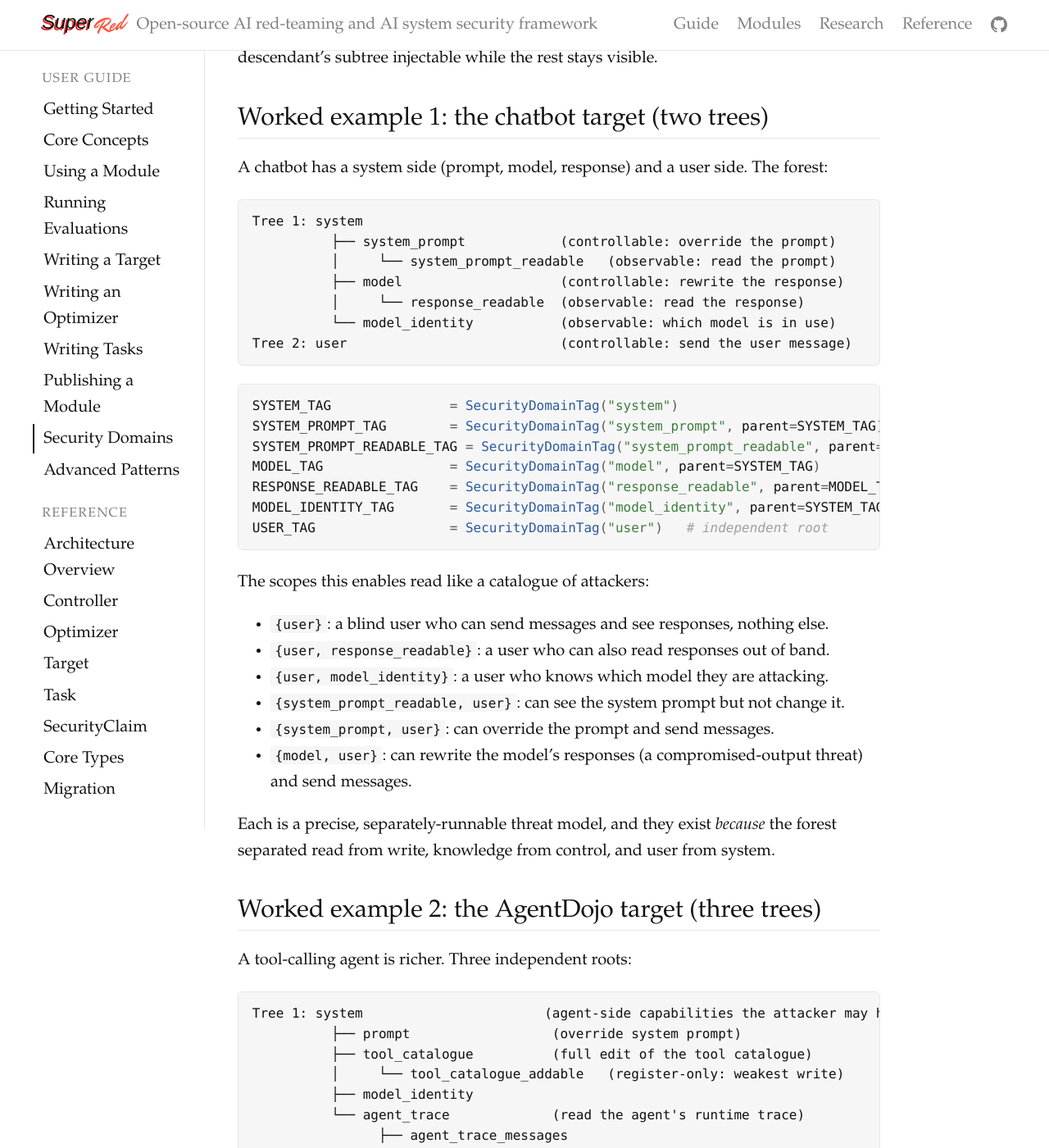
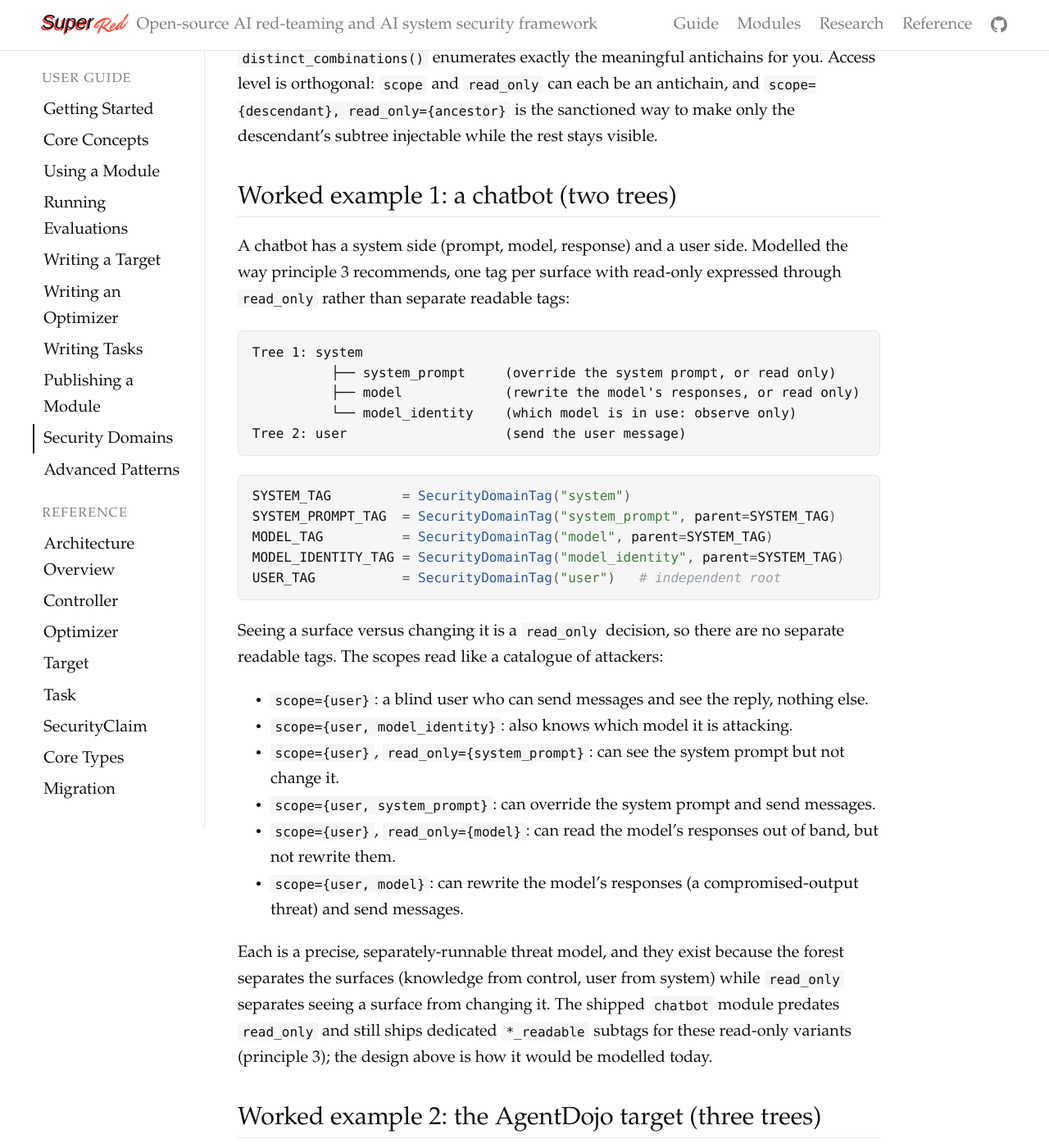
Before and after one commit to RoldSI/superred, a Jekyll site: the page built from docs/guide/security-domains.md, in a window 1280 px wide and 1400 px high, scrolled down 4400 px. Shown: the whole window at 82% size. Built offline with Jekyll 4.4.1, drawn with Linux system fonts in a browser that asks for light colours; some web fonts are replaced; some of the changed text lies outside the part shown.

Commit message:
docs: align Security Domains and sweep examples with the shipped code
Model the chatbot the recommended way (one tag per surface with read_only, no
*_readable tags) and correct the AgentDojo forest to the actual service/store
model (banking/workspace/slack/travel with a leaf per data store), replacing the
outdated 2x2 provenance grid and stale system-tree tags. Drive scope sweeps
through run_all, and use read_only for the crescendo attacker's response access.

````diff
--- a/docs/guide/security-domains.md
+++ b/docs/guide/security-domains.md
@@ -108,10 +108,10 @@
 
 **2. Make a child mean "a strictly weaker capability."** Parent-includes-child
 should encode capability subsumption: if holding A automatically gives you B,
-make B a child of A. In AgentDojo, `tool_catalogue` (full edit: replace,
-unregister, rewrite) includes `tool_catalogue_addable` (register-only, the
-weakest write). Granting the strong capability in a scope automatically grants
-the weak ones.
+make B a child of A. In AgentDojo, `tool_catalogue` is the parent write
+capability, and holding it automatically grants its three children
+`tool_catalogue_add`, `tool_catalogue_edit`, and `tool_catalogue_remove`.
+Granting the parent in a scope grants the weaker capabilities under it.
 
 **3. Read-only is a scope decision, not a tag.** Being able to change something
 implies being able to see it, so don't model "see only" as extra tags: declare
@@ -137,13 +137,16 @@
 `user` is its own root, separate from `system`. You combine them by putting both
 in a scope frozenset, never by making one a child of the other.
 
-**6. When the system ingests many data sources, classify them by provenance.**
-A tool-using agent reads content from many places with very different trust.
-AgentDojo's `tools` tree is a 2x2 grid: *who authored the content* (first party
-vs third party) crossed with *who stores it* (first-party vs third-party
-storage). This lets a realistic threat model grant only "third-party content in
-third-party storage" (the natural prompt-injection surface, e.g. an external
-email or a web page) while keeping the user's own first-party data off-limits.
+**6. When the system ingests many data sources, give each store its own leaf.**
+A tool-using agent reads from and writes to many stores of very different trust.
+Model the tool surface as a forest that mirrors the real systems: a grouping
+`tools` root, a node per service (AgentDojo has `banking`, `workspace`, `slack`,
+`travel`), and under each one leaf per separately-compromisable data store
+(`workspace_inbox`, `banking_bank_account`, and so on). Reading from a store and
+the agent action that mutates it share that store's leaf, so granting a service
+covers both. A realistic threat model can then grant just the store an external
+source actually reaches (say `workspace_inbox` for a poisoned email) while the
+rest stays off-limits.
 
 **7. A scope is an antichain.** Never put both a tag and one of its ancestors in
 the same `scope`: the ancestor already covers the descendant. The framework's
@@ -152,84 +155,101 @@
 `scope={descendant}, read_only={ancestor}` is the sanctioned way to make only the
 descendant's subtree injectable while the rest stays visible.
 
-## Worked example 1: the chatbot target (two trees)
+## Worked example 1: a chatbot (two trees)
 
-A chatbot has a system side (prompt, model, response) and a user side. The
-forest:
+A chatbot has a system side (prompt, model, response) and a user side. Modelled
+the way principle 3 recommends, one tag per surface with read-only expressed
+through `read_only` rather than separate readable tags:
 
 ```
 Tree 1: system
-          ├── system_prompt            (controllable: override the prompt)
-          │     └── system_prompt_readable   (observable: read the prompt)
-          ├── model                    (controllable: rewrite the response)
-          │     └── response_readable  (observable: read the response)
-          └── model_identity           (observable: which model is in use)
-Tree 2: user                           (controllable: send the user message)
+          ├── system_prompt     (override the system prompt, or read only)
+          ├── model             (rewrite the model's responses, or read only)
+          └── model_identity    (which model is in use: observe only)
+Tree 2: user                    (send the user message)
 ```
 
 ```python
-SYSTEM_TAG               = SecurityDomainTag("system")
-SYSTEM_PROMPT_TAG        = SecurityDomainTag("system_prompt", parent=SYSTEM_TAG)
-SYSTEM_PROMPT_READABLE_TAG = SecurityDomainTag("system_prompt_readable", parent=SYSTEM_PROMPT_TAG)
-MODEL_TAG                = SecurityDomainTag("model", parent=SYSTEM_TAG)
-RESPONSE_READABLE_TAG    = SecurityDomainTag("response_readable", parent=MODEL_TAG)
-MODEL_IDENTITY_TAG       = SecurityDomainTag("model_identity", parent=SYSTEM_TAG)
-USER_TAG                 = SecurityDomainTag("user")   # independent root
+SYSTEM_TAG         = SecurityDomainTag("system")
+SYSTEM_PROMPT_TAG  = SecurityDomainTag("system_prompt", parent=SYSTEM_TAG)
+MODEL_TAG          = SecurityDomainTag("model", parent=SYSTEM_TAG)
+MODEL_IDENTITY_TAG = SecurityDomainTag("model_identity", parent=SYSTEM_TAG)
+USER_TAG           = SecurityDomainTag("user")   # independent root
 ```
 
-The scopes this enables read like a catalogue of attackers:
+Seeing a surface versus changing it is a `read_only` decision, so there are no
+separate readable tags. The scopes read like a catalogue of attackers:
 
-- `{user}`: a blind user who can send messages and see responses, nothing else.
-- `{user, response_readable}`: a user who can also read responses out of band.
-- `{user, model_identity}`: a user who knows which model they are attacking.
-- `{system_prompt_readable, user}`: can see the system prompt but not change it.
-- `{system_prompt, user}`: can override the prompt and send messages.
-- `{model, user}`: can rewrite the model's responses (a compromised-output
+- `scope={user}`: a blind user who can send messages and see the reply, nothing
+  else.
+- `scope={user, model_identity}`: also knows which model it is attacking.
+- `scope={user}`, `read_only={system_prompt}`: can see the system prompt but not
+  change it.
+- `scope={user, system_prompt}`: can override the system prompt and send messages.
+- `scope={user}`, `read_only={model}`: can read the model's responses out of band,
+  but not rewrite them.
+- `scope={user, model}`: can rewrite the model's responses (a compromised-output
   threat) and send messages.
 
-Each is a precise, separately-runnable threat model, and they exist *because* the
-forest separated read from write, knowledge from control, and user from system.
+Each is a precise, separately-runnable threat model, and they exist because the
+forest separates the surfaces (knowledge from control, user from system) while
+`read_only` separates seeing a surface from changing it. The shipped `chatbot`
+module predates `read_only` and still ships dedicated `*_readable` subtags for
+these read-only variants (principle 3); the design above is how it would be
+modelled today.
 
 ## Worked example 2: the AgentDojo target (three trees)
 
 A tool-calling agent is richer. Three independent roots:
 
 ```
-Tree 1: system                       (agent-side capabilities the attacker may hold)
-          ├── prompt                  (override system prompt)
-          ├── tool_catalogue          (full edit of the tool catalogue)
-          │     └── tool_catalogue_addable   (register-only: weakest write)
+Tree 1: system
+          ├── system_prompt
+          ├── tool_catalogue                 (add / edit / remove below)
+          │     ├── tool_catalogue_add
+          │     ├── tool_catalogue_edit
+          │     └── tool_catalogue_remove
           ├── model_identity
-          └── agent_trace             (read the agent's runtime trace)
-                ├── agent_trace_messages
-                ├── agent_trace_tool_calls
-                └── agent_trace_tool_responses
-Tree 2: user                         (override the benign user prompt)
-Tree 3: tools                        (inject into tool return values)
-          ├── content_1p_data_1p     (1st-party content, 1st-party storage)
-          ├── content_1p_data_3p     (1st-party content, 3rd-party storage)
-          ├── content_3p_data_1p     (3rd-party content, 1st-party storage)
-          └── content_3p_data_3p     (3rd-party content, 3rd-party storage)
+          ├── detailed_system_specification  (a leaked spec of the system)
+          └── agent_trace
+                └── agent_trace_messages
+Tree 2: user
+Tree 3: tools
+          ├── banking
+          │     ├── banking_bank_account
+          │     ├── banking_filesystem
+          │     └── banking_user_account
+          ├── workspace
+          │     ├── workspace_inbox
+          │     ├── workspace_calendar
+          │     └── workspace_cloud_drive
+          ├── slack
+          │     ├── slack_slack
+          │     └── slack_web
+          └── travel                         (hotels, flights, inbox, +5 more stores)
 ```
 
 Notice the principles at work:
 
 - **Capability subsumption** in the `tool_catalogue` subtree: scoping to
-  `tool_catalogue` grants the weaker register-only capability automatically.
-- **Read-only access lives in the scope, not in a tag**: "can see the prompt but
-  not change it" is `prompt` under `read_only` rather than `scope`. The
-  `agent_trace` tree stays, it is pure observation with no write counterpart,
-  a genuine surface of its own.
-- **Knowledge isolated** as `model_identity`.
-- **A provenance grid** under `tools`. The most realistic prompt-injection
-  experiment scopes to `{content_3p_data_3p}` (the attacker controls only the
-  content of genuinely external sources, like a received email or a fetched web
-  page), which is far weaker, and far more meaningful, than "controls every tool
-  output" (`{tools}`).
+  `tool_catalogue` grants the weaker add, edit, and remove capabilities
+  automatically.
+- **Read-only lives in the scope, not in a tag**: "list the tool catalogue but
+  not change it" is `tool_catalogue` under `read_only`, and "see the system
+  prompt but not override it" is `system_prompt` under `read_only`.
+- **Knowledge isolated** as read-only surfaces of their own: `model_identity`,
+  and `detailed_system_specification` for an attacker who has obtained a design
+  leak of the system.
+- **One leaf per data store** under `tools`, grouped by service. The most
+  realistic prompt-injection experiment scopes to a single store an external
+  source can reach, like `{workspace_inbox}` (a poisoned email) or `{slack_web}`
+  (a fetched web page), far weaker, and far more meaningful, than "controls
+  every tool output" (`{tools}`). Reading a store and the agent action that
+  mutates it share the store's leaf, so granting a service covers both.
 
 The full forest is documented in
-`superred-modules/targets/agentdojo/src/agentdojo_target/security_tags.py`; its
-module docstring is a good template for writing down your own reasoning.
+[`agentdojo_target/security_tags.py`](https://github.com/RoldSI/superred-modules/blob/main/targets/agentdojo/src/agentdojo_target/security_tags.py);
+its module docstring is a good template for writing down your own reasoning.
 
 ## Choosing the scope
 
@@ -346,22 +366,24 @@
 hand-listing scopes:
 
 ```python
+from superred.core.controller import run_all
+
 domain = target.security_domain
-for scope in domain.distinct_combinations():
-    if not scope:                       # skip the empty scope (Controller requires non-empty)
-        continue
-    controller = Controller(
+controllers = [
+    Controller(
         optimizer_factory=lambda: MyOptimizer(),
         target_factory=target_factory,
         security_claim=claim,
         scope=scope,                    # a frozenset, passed straight through
         llm_config=attacker_cfg,
-        results_dir=f"results/{'_'.join(sorted(t.name for t in scope))}",
+        results_dir="results",          # one shared folder; a subfolder per scope
     )
-    await controller.run()
+    for scope in domain.distinct_combinations()
+    if scope                            # skip the empty scope (Controller requires non-empty)
+]
+results = await run_all(controllers, concurrency=4)   # one shared live dashboard
 ```
 
-Each `scope` is already the `frozenset` the Controller wants. Building one
-Controller per scope is the intended pattern; see
-[Running Evaluations](/guide/running-evaluations#sweeping-multiple-threat-models)
-for the in-script-loop and one-process-per-cell styles people actually use.
+Each `scope` is already the `frozenset` the Controller wants, and `run_all` drives
+the whole sweep on one shared live dashboard, returning the results in input
+order. See [Running Evaluations](/guide/running-evaluations#sweeping-multiple-threat-models).
````
Also changed, not shown: other parts of docs/guide/security-domains.md (+1 -1 lines), docs/guide/running-evaluations.md (+4 -3 lines).
